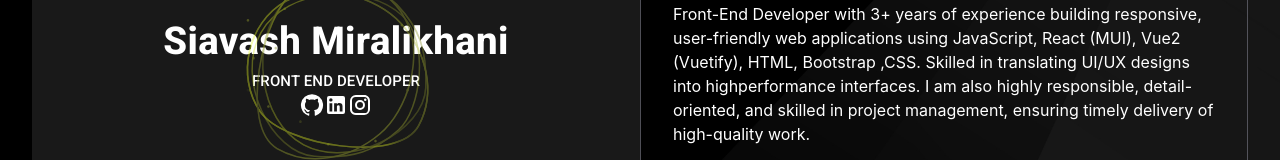
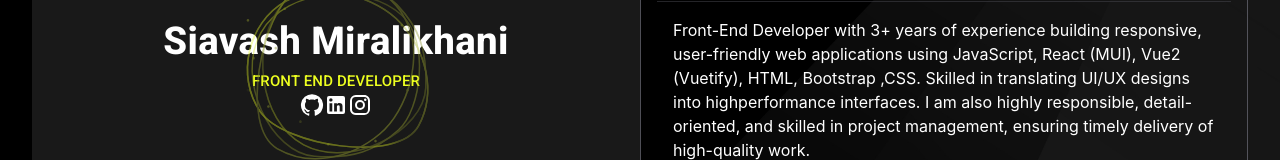
Before and after one commit to siahvosh/resume, a React (Vite) app: page / in a window 1280 px wide. Shown: the part 476-636 px from the top of the page. Built offline with nearby package versions, Linux system fonts and the light colour scheme; a web font is replaced by a local one.

Commit message:
set detail card before style

```diff
--- a/src/pages/homePage/HomePage.css
+++ b/src/pages/homePage/HomePage.css
@@ -77,8 +77,23 @@
     border: 1px solid #53535b;
     border-radius: 12px !important;
     overflow: auto !important;
-    scrollbar-color: #000000 #2f2f2f;
+    scrollbar-color: #000000 transparent;
     scrollbar-width: thin;
+    /*mask-image: linear-gradient(*/
+    /*        to bottom,*/
+    /*        transparent 0%,*/
+    /*        black 10%,*/
+    /*        black 90%,*/
+    /*        transparent 100%*/
+    /*);*/
+}
+
+.detail-card::before {
+    content: "";
+    position: absolute;
+    width: 100%;
+    height: 20px;
+    background: black;
 
 }
 
@@ -100,6 +115,7 @@
 }
 .body-card{
     font-weight: 500 !important;
+    color: #EDFF20FF;
     font-size: clamp(15px, 0.5rem, 0.5vw) !important;
 }
 
--- a/src/pages/homePage/HomePage.tsx
+++ b/src/pages/homePage/HomePage.tsx
@@ -30,7 +30,6 @@ import web4 from "../../assets/background.jpg";
 import skater from '../../assets/2skater.png'
 import worker from '../../assets/grafiti-artist.png';
 import phone from '../../assets/iphone.png'
-
 import rock1 from '../../assets/r1.png'
 import rock2 from '../../assets/r2.png'
 import rock3 from '../../assets/r3.png'
@@ -304,6 +303,7 @@ export const HomePage = () => {
                               {page === 'about' && (
                                   <motion.div
                                       key="about"
+                                      style={{position: 'relative'}}
                                       transition={{ duration: 0.8 }}
                                       initial={{ x: '-50vw', opacity: 0 }}
                                       animate={{ x: 0, opacity: 1 }}
@@ -626,10 +626,10 @@ const BaseCard = ({ page, handlePage }) => {
                         autoplay
                         className={'lottie'}
                     />
-                    <Typography className={'title-card'}  >
+                    <Typography className={'title-card'}>
                         Siavash Miralikhani
                     </Typography>
-                    <Typography className={'body-card'} sx={{ color: 'text.light' }}>
+                    <Typography className={'body-card'}>
                         FRONT END DEVELOPER
                     </Typography>
                     <Typography sx={{ color: 'text.light' }}>
@@ -746,7 +746,7 @@ const DetailCard = () => {
     return(
         <>
             <Card className={'detail-card'}>
-                <CardContent>
+                <CardContent style={{marginTop: '1rem'}}>
                     <Typography gutterBottom  className={'typography'}>
                         <span style={{color: '#EDFF20FF'}}> A</span>bout Me
                     </Typography>
@@ -950,11 +950,12 @@ const DetailCard = () => {
 }
 const WorksPage = () =>{
     return(
-        <Card sx={{pointerEvents: "none"}} className={'detail-card'}>
-            <CardContent style={{position: 'relative'}}>
+        <Card sx={{pointerEvents: "none", overflow: 'hidden',height: '75vh', background: 'transparent', borderRadius: '12px',border: '1px solid #53535b'}} className={''}>
+            <CardContent style={{position: 'relative', height: '99%'}}>
                 <Box
                     sx={{
                         position: "absolute",
+                        // border: '2px solid red',
                         top: '50%',
                         left: '50%',
                         transform: 'translate(-50%, -50%)',
@@ -1058,8 +1059,6 @@ const WorksPage = () =>{
         </Card>
     )
 }
-
-
 const ContactPage = () => {
     return (
         <Card sx={{pointerEvents: "none", overflowY: 'hidden'}} className={'detail-card'}>
```
